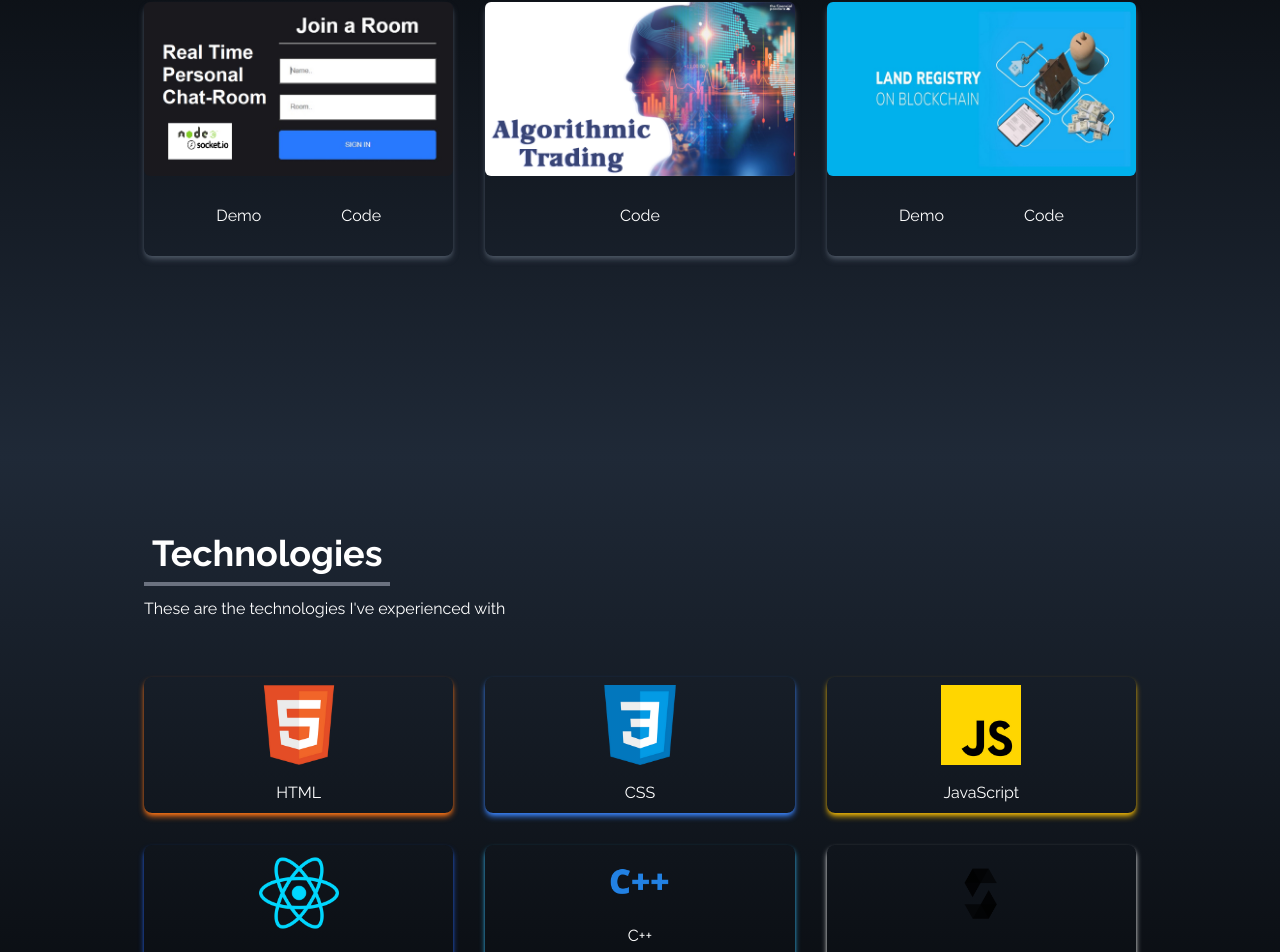
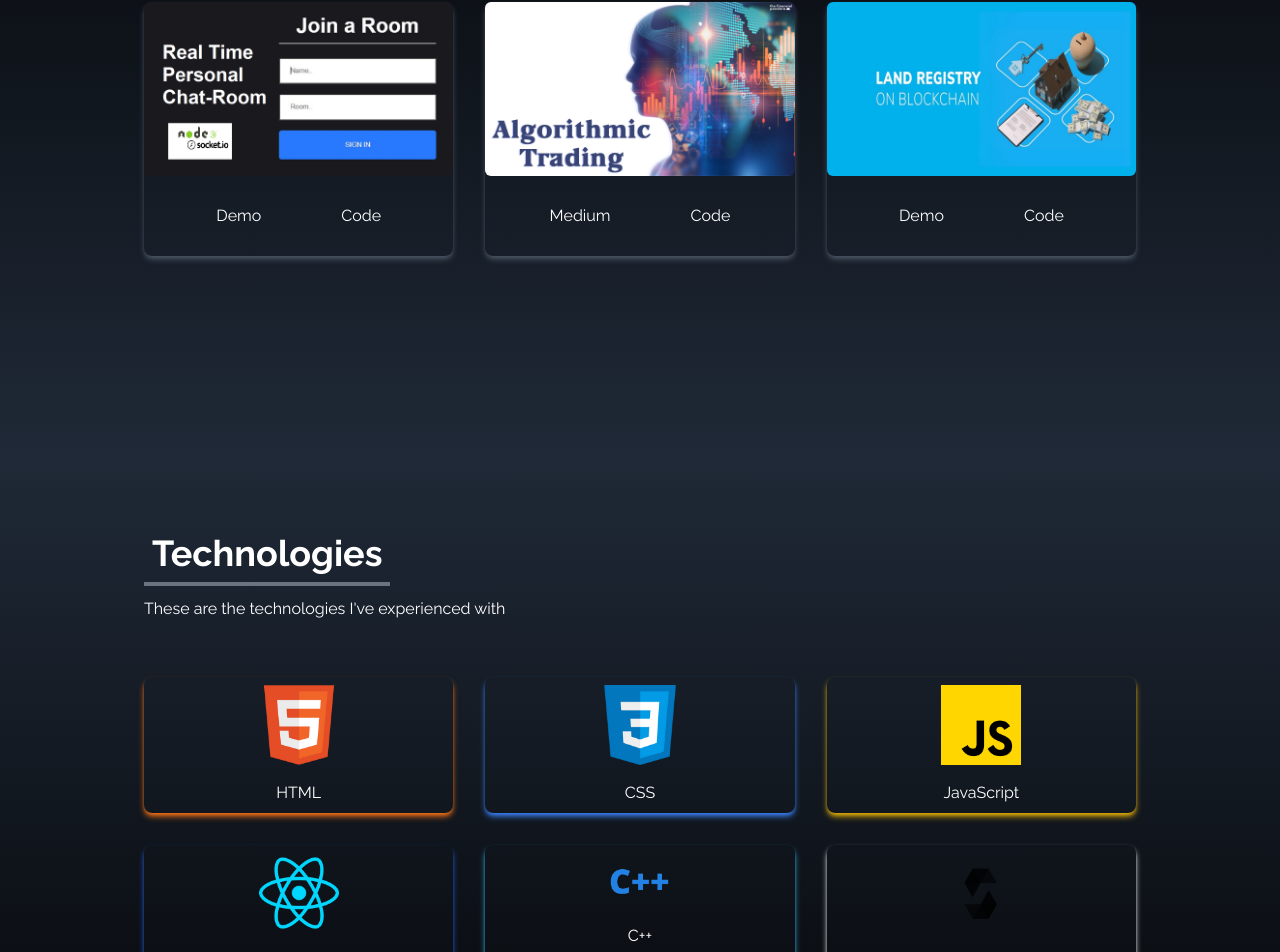
Before and after one commit to AjayRajawat01/Portfolio-Website, a React (Create React App) app: page / in a window 1280 px wide. Shown: the part 1943-2895 px from the top of the page. Built offline with nearby package versions, Linux system fonts and the light colour scheme.

Commit message:
Links Update

```diff
--- a/src/components/Portfolio.jsx
+++ b/src/components/Portfolio.jsx
@@ -68,6 +68,14 @@
               />
               <div className="flex items-center justify-center">
               <form
+                action="https://medium.com/@AjayRajawat01"
+                >
+                <button className="w-1/2 px-6 py-3 m-4 duration-200 hover:scale-105">
+                  Medium
+                </button>
+                </form>
+              <div className="flex items-center justify-center">
+              <form
                 action="https://github.com/AjayRajawat01/"
                 >
                 <button className="w-1/2 px-6 py-3 m-4 duration-200 hover:scale-105">
@@ -75,6 +83,7 @@
                 </button>
                 </form>
                 </div>
+              </div>
             </div>
             <div key={3} className="shadow-md shadow-gray-600 rounded-lg">
               <img
@@ -84,7 +93,7 @@
               />
               <div className="flex items-center justify-center">
               <form
-                action="https://medium.com/@AjayRajawat01"
+                action="https://medium.com/@AjayRajawat01/land-registry-using-blockchain-dc8bf7e33722"
                 >
                 <button className="w-1/2 px-6 py-3 m-4 duration-200 hover:scale-105">
                   Demo
```
